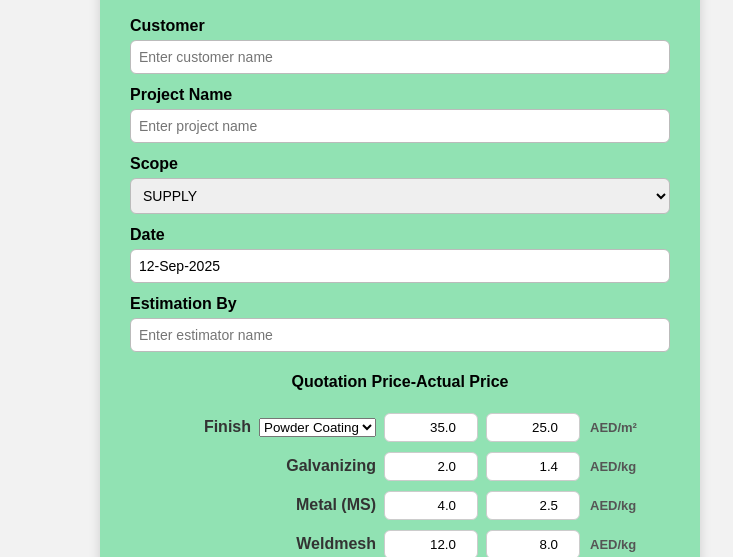
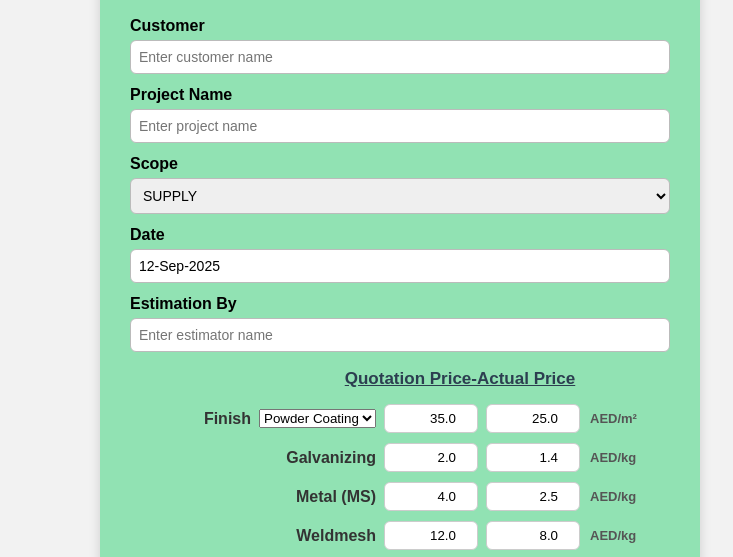
Before and after one commit to pankajoffice5-ctrl/Weldmesh-System-review-R2, a plain HTML site: page burried_single_crank_page-1.html in a window 1280 px wide. Shown: the part 239-796 px from the top of the page, without its empty margins (240-973 px from the left). Drawn offline with nearby package versions, Linux system fonts and the light colour scheme.

Commit message:
Add files via upload

```diff
--- a/burried_single_crank_page-1.html
+++ b/burried_single_crank_page-1.html
@@ -45,7 +45,7 @@
         </div>
 
             <div class="summary">
-                <h4>Quotation Price-Actual Price</h4>
+                <h3>Quotation Price-Actual Price</h3>
             <div class="summary-item">
                 <span class="Finish">Finish</span>
             <select id="finish"name="finish">
--- a/main_page1.css
+++ b/main_page1.css
@@ -82,12 +82,12 @@ header .subtitle {
 
 
 .summary h3 {
-    font-size: 20px;
+    font-size: 17px;
     margin-bottom: 15px;
     text-decoration:underline;
     color: #2c3e50;
     text-align: center;
-    margin-left: 12vh;
+    margin-left: 15vh;
 }
 .summary-item {
     display: flex;
```
